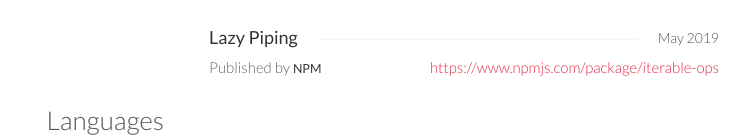
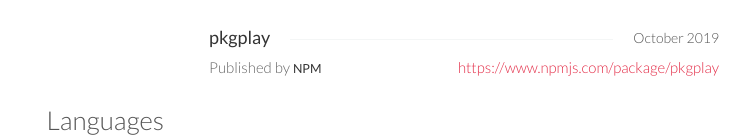
Before and after one commit to 5c077m4n/cv, a website: page docs/index.html in a window 1280 px wide. Shown: the part 2223-2360 px from the top of the page, without its empty margins (266-1016 px from the left). Drawn offline with nearby package versions, Linux system fonts and the light colour scheme; some icons are missing.

Commit message:
Added info.

```diff
--- a/docs/index.html
+++ b/docs/index.html
@@ -774,11 +774,11 @@ h4 span:first-child {
 
           <div class="col-sm-12">
             <h4 class="strike-through">
-              <span>Lazy Piping</span>
-              <span class="date">May 2019</span>
+              <span>pkgplay</span>
+              <span class="date">October 2019</span>
             </h4>
             <div class="website pull-right">
-              <a target="_blank" href="https://www.npmjs.com/package/iterable-ops"></a>
+              <a target="_blank" href="https://www.npmjs.com/package/pkgplay"></a>
             </div>
             <div class="publisher">
               <em>Published by</em>
--- a/package.json
+++ b/package.json
@@ -37,6 +37,9 @@
 		"gen:html:macchiato": "resume export ./docs/index.html --theme macchiato",
 		"postinstall": "npm run build"
 	},
+	"husky": {
+		"pre-commit": "npm run build"
+	},
 	"keywords": [],
 	"author": "Roee Shapira",
 	"license": "ISC",
@@ -57,6 +60,7 @@
 		"resume-cli": "^1.2.8"
 	},
 	"devDependencies": {
+		"husky": "^4.2.5",
 		"mkdirp": "^1.0.4",
 		"npm-run-all": "^4.1.5"
 	}
```
Also changed, not shown: 2 other files.
